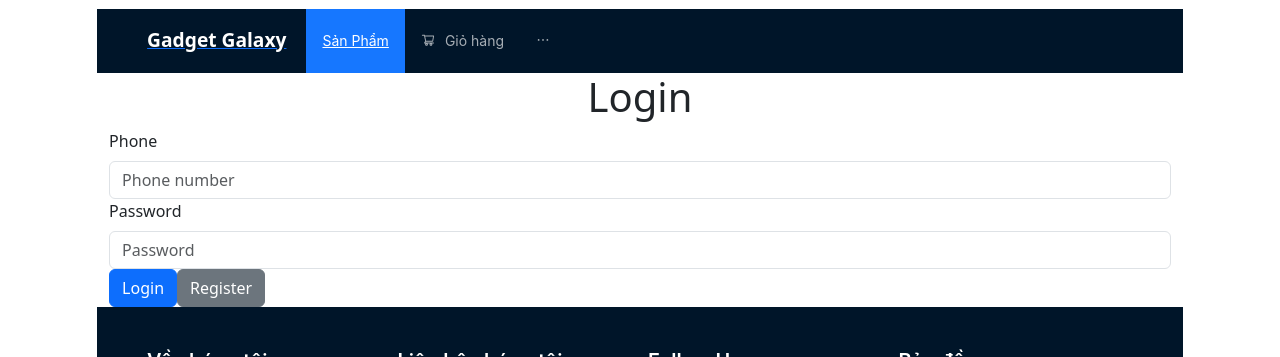
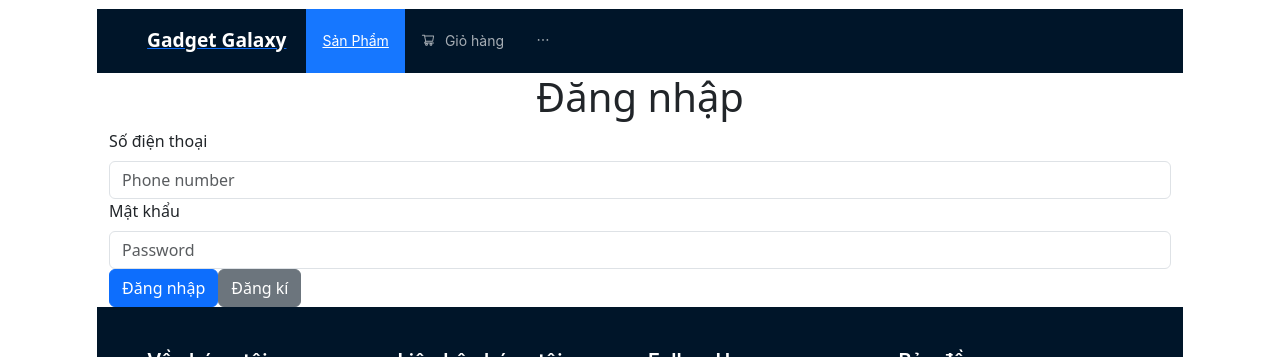
Before and after one commit to VCongNam/phoneAccessory, a React (Create React App) app: page /login in a window 1280 px wide. Shown: the top 357 px of the page. Built offline with nearby package versions, Linux system fonts and the light colour scheme.

Commit message:
Update Login UI language

```diff
--- a/src/Pages/Log.js
+++ b/src/Pages/Log.js
@@ -70,14 +70,14 @@ const handleToggle = () => {
 
 return (
   <Container className="auth-container">
-    <h1>{isRegister ? "Register" : "Login"}</h1>
+    <h1>{isRegister ? "Đăng kí" : "Đăng nhập"}</h1>
     {error && <p className="error-message">{error}</p>}
     <Form
       onSubmit={handleSubmit}
       className={`auth-form ${isRegister ? "is-register" : "is-login"}`}
     >
       <Form.Group controlId="formBasicEmail" className="form-group">
-        <Form.Label className="form-label">Phone</Form.Label>
+        <Form.Label className="form-label">Số điện thoại</Form.Label>
         <Form.Control
           type="tel"
           placeholder="Phone number"
@@ -90,7 +90,7 @@ return (
       </Form.Group>
 
       <Form.Group controlId="formBasicPassword" className="form-group">
-        <Form.Label className="form-label">Password</Form.Label>
+        <Form.Label className="form-label">Mật khẩu</Form.Label>
         <Form.Control
           type="password"
           placeholder="Password"
@@ -106,7 +106,7 @@ return (
           controlId="formBasicConfirmPassword"
           className="form-group"
         >
-          <Form.Label className="form-label">Confirm Password</Form.Label>
+          <Form.Label className="form-label">Nhập lại mật khẩu</Form.Label>
           <Form.Control
             type="password"
             required
@@ -119,14 +119,14 @@ return (
       )}
 
       <Button variant="primary" type="submit" className="auth-button">
-        {isRegister ? "Register" : "Login"}
+        {isRegister ? "Đăng kí" : "Đăng nhập"}
       </Button>
       <Button
         variant="secondary"
         onClick={handleToggle}
         className="auth-button"
       >
-        {isRegister ? "Login" : "Register"}
+        {isRegister ? "Đăng nhập" : "Đăng kí"}
       </Button>
     </Form>
   </Container>
```
